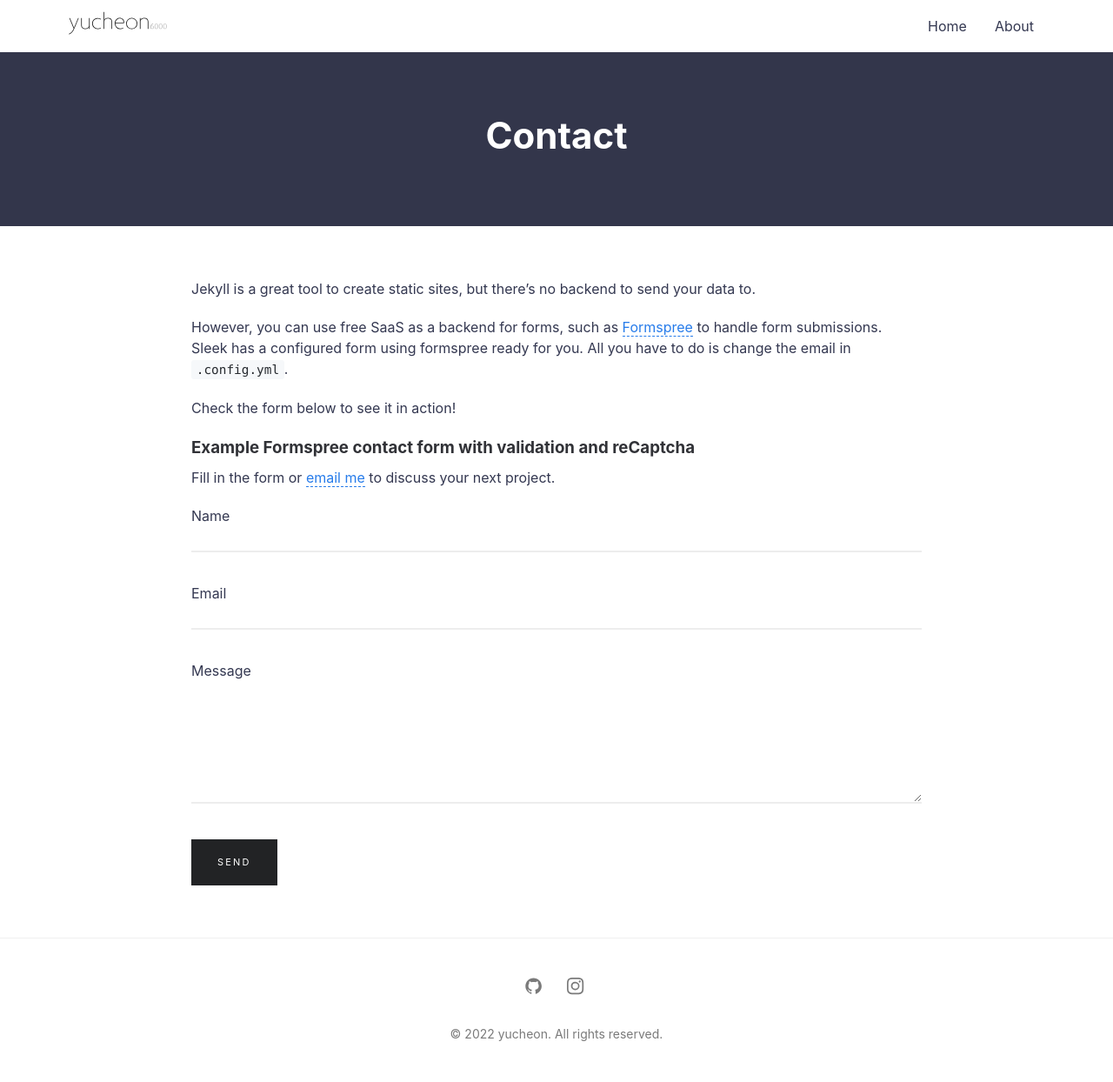
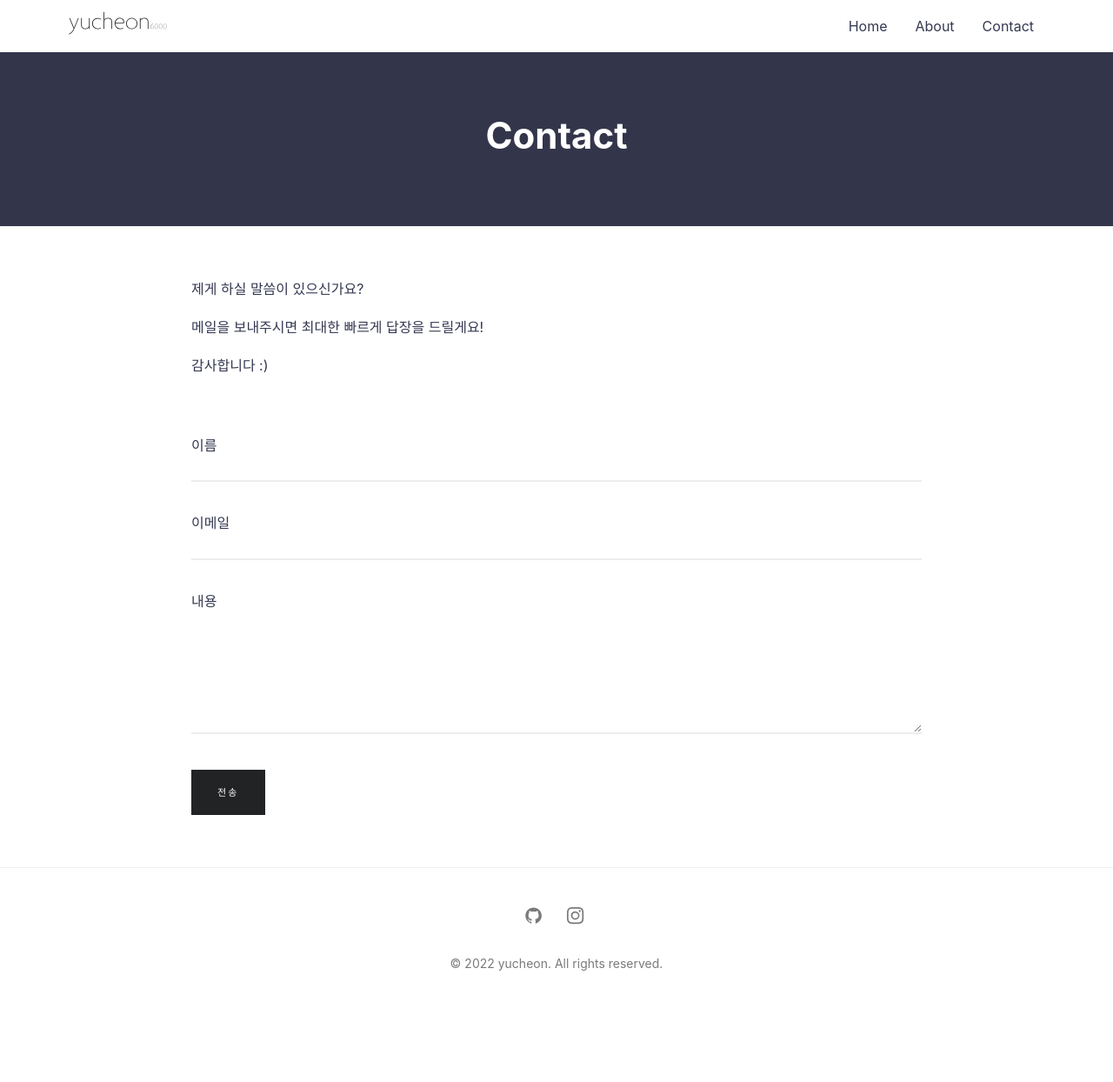
Before and after one commit to yucheon6000/blog.yucheon.io, a Jekyll site: the page built from contact.md, in a window 1280 px wide. Shown: the whole page at 87% size. Built offline with Jekyll 4.4.1, drawn with Linux system fonts in a browser that asks for light colours; after the commit the page ends 1163 px from its top, so only the background shows below that.

Commit message:
Contact 페이지 추가 및 이메일 변경

```diff
--- a/_config.yml
+++ b/_config.yml
@@ -12,23 +12,23 @@ social:
   links:
     # - https://twitter.com/BenBalter
     # - https://www.facebook.com/ben.balter
-    # - https://www.linkedin.com/in/BenBalter
+    - https://www.linkedin.com/in/6000
     # - https://plus.google.com/+BenBalter
-    # - https://github.com/benbalter
+    - https://github.com/yucheon6000
     # - https://keybase.io/benbalter
 
 # THEME SETTINGS
 navigation: # Navigation links
   - {name: 'Home', link: '/'}
   - {name: 'About', link: '/about'}
-  # - {name: 'Contact', link: '/contact'}
+  - {name: 'Contact', link: '/contact'}
 
 tagline: >
   차곡차곡 쌓아가는 개발 이야기
 
 hero_img: posts/sleek_lg.jpg # Main background image: use the path from /assets/img/ => This will output /assets/img/posts/sleek_lg.jpg
 
-email: yucheon6000@gmail.com # email for form submission
+email: 6000@yucheon.io # email for form submission
 
 # twitter_username: jan_czizikow # replace with your_twitter_username or comment to remove link from footer
 github_username:  yucheon6000 # replace with your_github_username or comment to remove link from footer
--- a/_includes/form.html
+++ b/_includes/form.html
@@ -1,21 +1,21 @@
-<form id="contactForm" action="https://formspree.io/{{site.email}}" method="post" novalidate>
+<form id="contactForm" action="https://formspree.io/f/xqkngnak" method="post" novalidate>
   <div class="form__input half">
-    <label for="name">Name</label>
+    <label for="name">이름</label>
     <input type="text" name="name" id="name" autocomplete="name" required>
   </div>
 
   <div class="form__input input half">
-    <label for="email">Email</label>
+    <label for="email">이메일</label>
     <input type="email" name="_replyto" id="email" autocomplete="email" required>
   </div>
 
   <div class="form__input">
-    <label for="message">Message</label>
+    <label for="message">내용</label>
     <textarea type="text" name="message" id="message" rows="7" autocomplete="message" required></textarea>
   </div>
 
   <input type="hidden" name="_subject" value="Website Form submission">
   <input type="hidden" name="_format" value="plain" />
   <input class="hidden" type="text" name="_gotcha">
-  <button class="btn js-submit" type="submit" value="Send">Send</button>
+  <button class="btn js-submit" type="submit" value="Send">전송</button>
 </form>
--- a/contact.md
+++ b/contact.md
@@ -4,15 +4,15 @@ title: Contact
 permalink: /contact/
 ---
 
-Jekyll is a great tool to create static sites, but there’s no backend to send your data to.
+제게 하실 말씀이 있으신가요?
 
-However, you can use free SaaS as a backend for forms, such as [Formspree](https://formspree.io/) to handle form submissions. Sleek has a configured form using formspree ready for you. All you have to do is change the email in `.config.yml`.
+메일을 보내주시면 최대한 빠르게 답장을 드릴게요!
 
-Check the form below to see it in action!
+감사합니다 :)
+<br>
+<br>
+<br>
 
-### Example Formspree contact form with validation and reCaptcha
-
-Fill in the form or [email me](mailto:{{site.email}}) to discuss your next project.
 
 {% include form.html %}
 
```
Also changed, not shown: about.md (+1 -1 lines).
